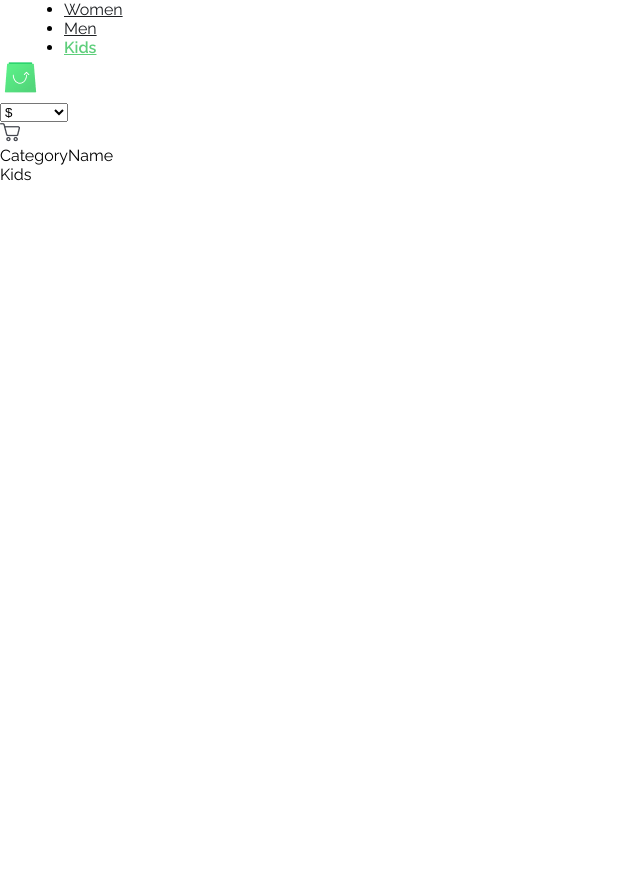
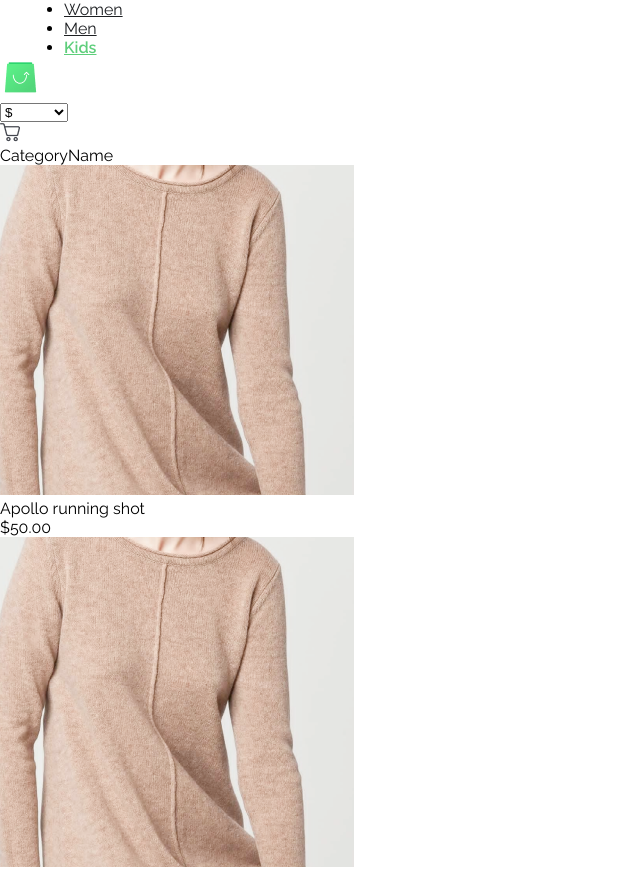
Before and after one commit to vickymarz/clothing-shop, a React (Create React App) app: page /kids in a window 1280 px wide. Shown: the top 869 px of the page, without its empty margins (0-640 px from the left). Before the commit the page ends 800 px from the top, so only its background shows below. Built offline with nearby package versions, Linux system fonts and the light colour scheme.

Commit message:
Add productDescription componemt

```diff
--- a/src/App.js
+++ b/src/App.js
@@ -5,7 +5,47 @@ import Header from './app/components/Header';
 import Kids from './Pages/Kids';
 import Men from './Pages/Men';
 import Women from './Pages/Women';
+import clothImg from './assets/images/product.png'
 
+const cloth = [
+  {
+    id: 1,
+    brand: 'Apollo running shot',
+    amount: '$50.00',
+    product: clothImg
+  },
+  {
+      id: 2,
+      brand: 'Apollo running shot',
+      amount: '$50.00',
+      product: clothImg
+  },
+  {
+      id: 3,
+      brand: 'Apollo running shot',
+      amount: '$50.00',
+      product: clothImg
+  },
+  {
+      id: 4,
+      brand: 'Apollo running shot',
+      amount: '$50.00',
+      product: clothImg
+  },
+  {
+      id: 5,
+      brand: 'Apollo running shot',
+      amount: '$50.00',
+      product: clothImg
+  },
+  {
+      id: 6,
+      brand: 'Apollo running shot',
+      amount: '$50.00',
+      product: clothImg
+
+  },
+]
 
 const router = createBrowserRouter([
   {
@@ -15,16 +55,16 @@ const router = createBrowserRouter([
     children: [
       {
         path: '/',
-        element: <Women />,
+        element: <Women cloth={cloth}/>,
 
       },
       {
         path: 'men',
-        element: <Men />,
+        element: <Men cloth={cloth}/>,
       },
       {
         path: 'kids',
-        element: <Kids />,
+        element: <Kids cloth={cloth}/>,
       },
     ]
   }
--- a/src/Pages/Kids.js
+++ b/src/Pages/Kids.js
@@ -1,11 +1,21 @@
 import React from 'react'
 import CategoryName from '../app/components/CategoryName'
+import ProductDescriptions from '../app/components/ProductDescriptions'
+import ProductImage from '../app/components/ProductImage'
 
-const Kids = () => {
+const Kids = ({cloth}) => {
+
+  const clothList = cloth.map(({id, brand, amount, product}) => (
+    <>
+      <ProductImage key={id} product={product}/>
+      <ProductDescriptions key={id} brand={brand} amount={amount} />
+    </>
+ ))
+
   return (
     <>
     <CategoryName />
-    <div>Kids</div>
+    <div>{clothList}</div>
     </>
   )
 }
--- a/src/Pages/Men.js
+++ b/src/Pages/Men.js
@@ -1,11 +1,22 @@
 import React from 'react'
 import CategoryName from '../app/components/CategoryName'
+import ProductDescriptions from '../app/components/ProductDescriptions'
+import ProductImage from '../app/components/ProductImage'
 
-const Men = () => {
+const Men = ({cloth}) => {
+
+
+  const clothList = cloth.map(({id, brand, amount, product}) => (
+    <>
+      <ProductImage key={id} product={product}/>
+      <ProductDescriptions key={id} brand={brand} amount={amount} />
+    </>
+ ))
+
   return (
     <>
     <CategoryName />
-      <div>Men</div>
+      <div>{clothList}</div>
     </>
   )
 }
--- a/src/Pages/Women.js
+++ b/src/Pages/Women.js
@@ -1,52 +1,16 @@
 import React from 'react'
 import CategoryName from '../app/components/CategoryName'
+import ProductDescriptions from '../app/components/ProductDescriptions'
 import ProductImage from '../app/components/ProductImage'
-import clothImg from '../assets/images/product.png'
 
 
-const Women = () => {
-  const cloth = [
-    {
-      id: 1,
-      brand: 'Apollo running shot',
-      amount: '$50.00',
-      product: clothImg
-    },
-    {
-        id: 2,
-        brand: 'Apollo running shot',
-        amount: '$50.00',
-        product: clothImg
-    },
-    {
-        id: 3,
-        brand: 'Apollo running shot',
-        amount: '$50.00',
-        product: clothImg
-    },
-    {
-        id: 4,
-        brand: 'Apollo running shot',
-        amount: '$50.00',
-        product: clothImg
-    },
-    {
-        id: 5,
-        brand: 'Apollo running shot',
-        amount: '$50.00',
-        product: clothImg
-    },
-    {
-        id: 6,
-        brand: 'Apollo running shot',
-        amount: '$50.00',
-        product: clothImg
-
-    },
-]
+const Women = ({cloth}) => {
 
  const clothList = cloth.map(({id, brand, amount, product}) => (
-    <ProductImage key={id} brand={brand} amount={amount} product={product}/>
+    <>
+      <ProductImage key={id} product={product}/>
+      <ProductDescriptions key={id} brand={brand} amount={amount} />
+    </>
  ))
 
   return (
--- /dev/null
+++ b/src/app/components/ProductDescriptions.js
@@ -0,0 +1,12 @@
+import React from 'react'
+
+const ProductDescriptions = ({brand, amount}) => {
+  return (
+    <div>
+        <p>{brand}</p>
+        <p>{amount}</p>
+    </div>
+  )
+}
+
+export default ProductDescriptions
```
Also changed, not shown: src/app/components/CartStore.js (+33 -1 lines), src/app/components/ProductDetails.js (deleted, +0 -36 lines).
